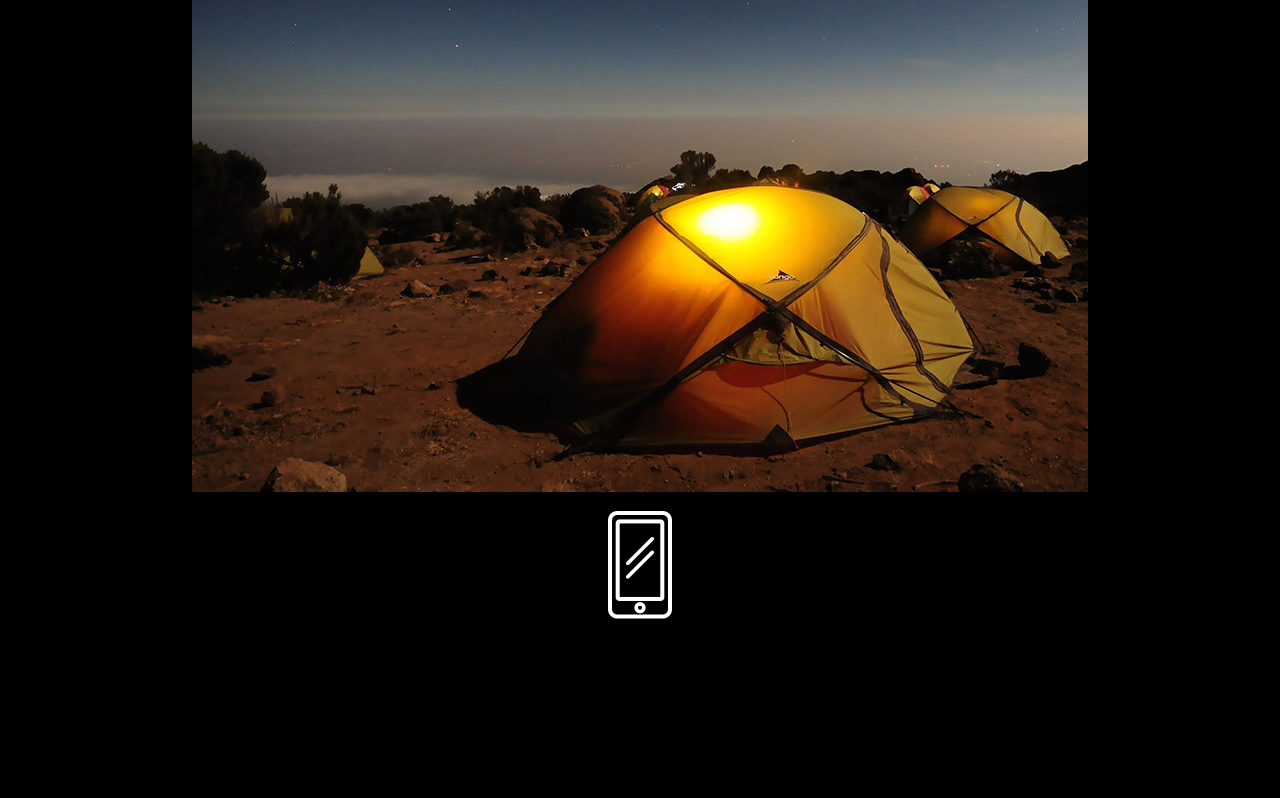
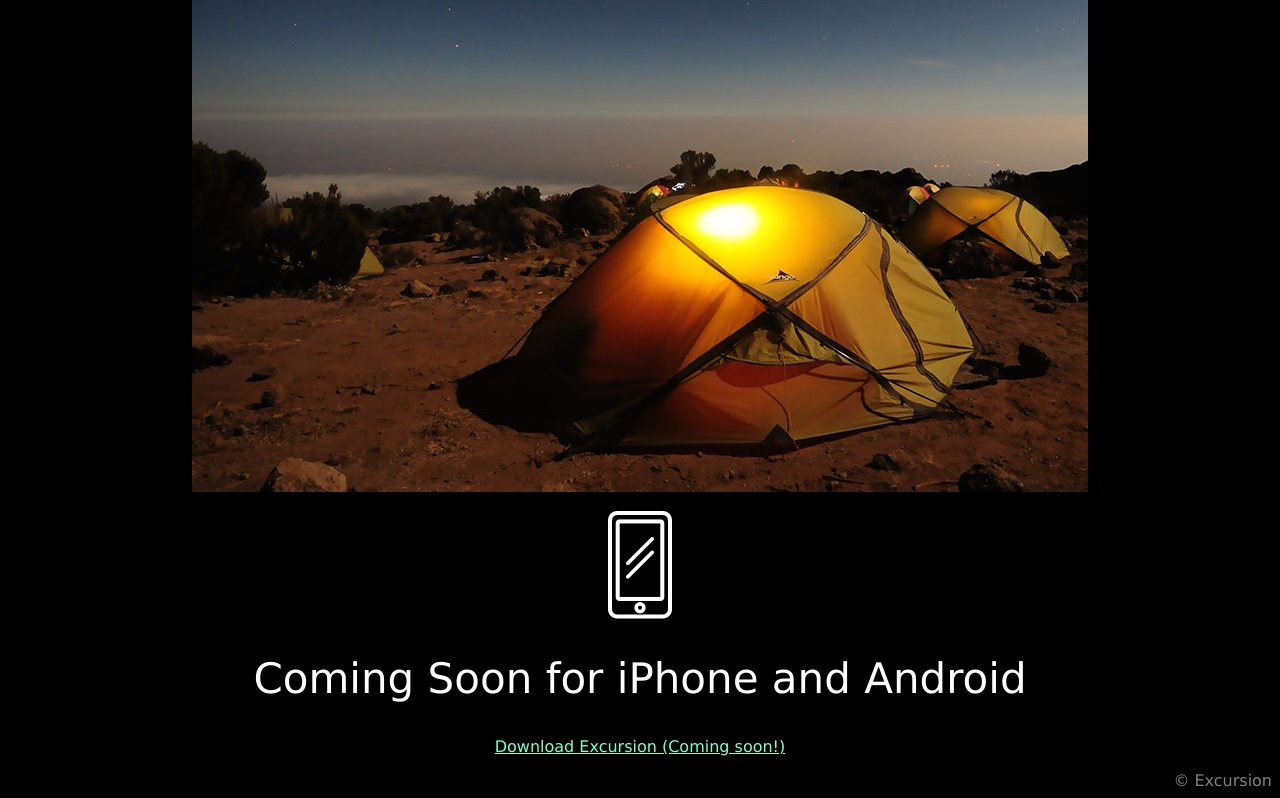
Before and after one commit to lamiav/Excursion, a plain HTML site: page index.html in a window 1280 px wide. Shown: the part 503-1301 px from the top of the page. Before the commit the page ends 1137 px from the top, so only its background shows below. Drawn offline with Linux system fonts and the light colour scheme.

Commit message:
Add Second Supporting Section adn Footer

```diff
--- a/index.html
+++ b/index.html
@@ -18,5 +18,12 @@
         <p>Excursion remembers places you like, and recommends new points of interest around you.</p>
         <img src="./resources/images/camp.jpg" alt="Image of camp at sunset">
         <img class="icon" src="resources/images/phone.png" alt="Iphone icon">
+
+        <!--Second Supporting Section-->
+        <h2>Coming Soon for iPhone and Android</h2>
+        <a><span class="link">Download Excursion (Coming soon!)</span></a>
+
+        <!--Footer-->
+        <footer>© Excursion</footer>
     </body>
 </html>
--- a/resources/css/style.css
+++ b/resources/css/style.css
@@ -26,7 +26,7 @@ video {
     text-decoration: underline;
 }
 
-/*First Supporting Section*/
+/* Supporting Sections */
 
 h2 {
     font-size: 2.625rem;
@@ -37,3 +37,11 @@ h2 {
     display: block;
     margin: 15px auto;
 }
+
+/*Footer*/
+
+footer {
+    text-align: right;
+    color: gray;
+    margin-top: 15px;
+}
```
